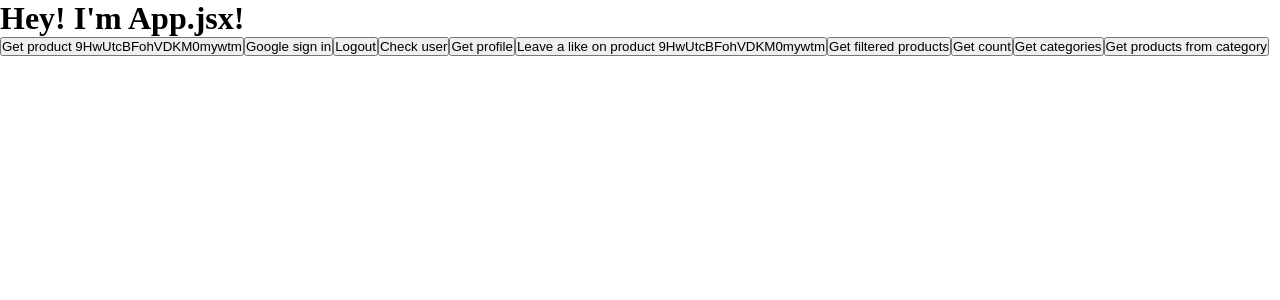
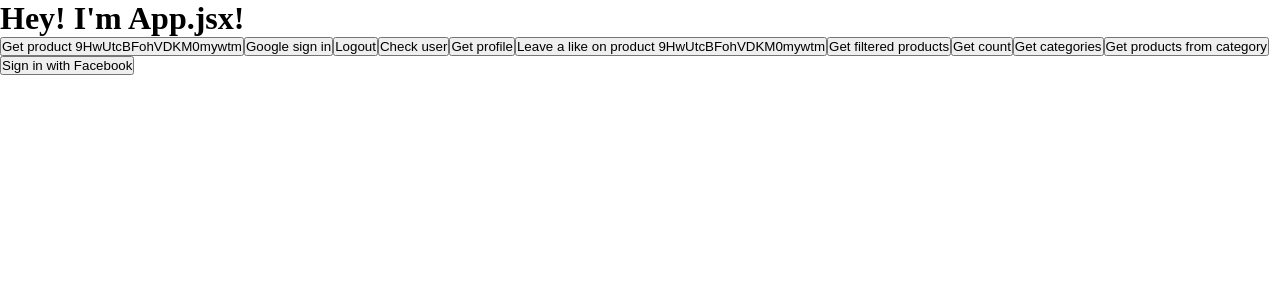
Before and after one commit to DmytroBazhanov/furniture-store, a React (Vite) app: page / in a window 1280 px wide. Shown: the top 300 px of the page. Built offline with nearby package versions, Linux system fonts and the light colour scheme; no server answers.

Commit message:
FIREBASE REQUESTS - Add firebase requests to work with client
FIREBASE REQUESTS - Created auth request for facebook

```diff
--- a/src/components/App.jsx
+++ b/src/components/App.jsx
@@ -6,7 +6,7 @@ import {
     likeProduct,
 } from "../queries/products";
 import { useState } from "react";
-import { signInWithGoogle, signOut, checkUser } from "../queries/auth";
+import { signInWithGoogle, signOut, checkUser, signInWithFacebook } from "../queries/auth";
 import { getProfile } from "../queries/profile";
 import { endAt, orderBy, startAt, where } from "firebase/firestore";
 import { getCategories, getProductsFromCategory } from "../queries/categories";
@@ -62,6 +62,7 @@ function App() {
             >
                 Get products from category
             </button>
+            <button onClick={signInWithFacebook}>Sign in with Facebook</button>
             <Outlet />
         </div>
     );
--- a/src/queries/auth.js
+++ b/src/queries/auth.js
@@ -1,6 +1,11 @@
 import { auth, db } from "../firebase";
 import { doc, setDoc, getDoc } from "firebase/firestore";
-import { GoogleAuthProvider, signInWithPopup, signOut as firebaseSignOut } from "firebase/auth";
+import {
+    GoogleAuthProvider,
+    FacebookAuthProvider,
+    signInWithPopup,
+    signOut as firebaseSignOut,
+} from "firebase/auth";
 
 const googleProvider = new GoogleAuthProvider();
 
@@ -9,7 +14,7 @@ export async function signInWithGoogle() {
 
     const user = auth.currentUser;
 
-    const profile = await isUserProfileExist(user.uid);
+    const profile = await doesUserProfileExist(user.uid);
     if (profile) return;
 
     const fullnameArray = user.displayName.split(" ");
@@ -25,7 +30,7 @@ export async function signOut() {
     firebaseSignOut(auth).catch((error) => console.log(error));
 }
 
-export async function isUserProfileExist(userID) {
+export async function doesUserProfileExist(userID) {
     const profileRef = doc(db, import.meta.env.VITE_PROFILES, userID);
     const profile = await getDoc(profileRef);
 
@@ -49,5 +54,28 @@ export async function createProfile(email = "", name = "", lastname = "") {
 export async function checkUser() {
     const user = auth.currentUser;
     console.log(user);
-    // isUserProfileExist(user.uid);
+    // doesUserProfileExist(user.uid);
 }
+//
+
+export async function signInWithFacebook() {
+    const provider = new FacebookAuthProvider();
+    await signInWithPopup(auth, provider).catch((error) => console.log(error));
+
+    const user = auth.currentUser;
+    if (user === null) return;
+
+    const profileExists = await doesUserProfileExist(user.uid);
+
+    if (!profileExists) {
+        const fullnameArray = user.displayName.split(" ");
+
+        const email = user.email;
+        const name = fullnameArray?.[0];
+        const lastname = fullnameArray?.[1];
+
+        createProfile(email, name, lastname).catch((error) => console.log(error));
+    }
+
+    return;
+}
```
